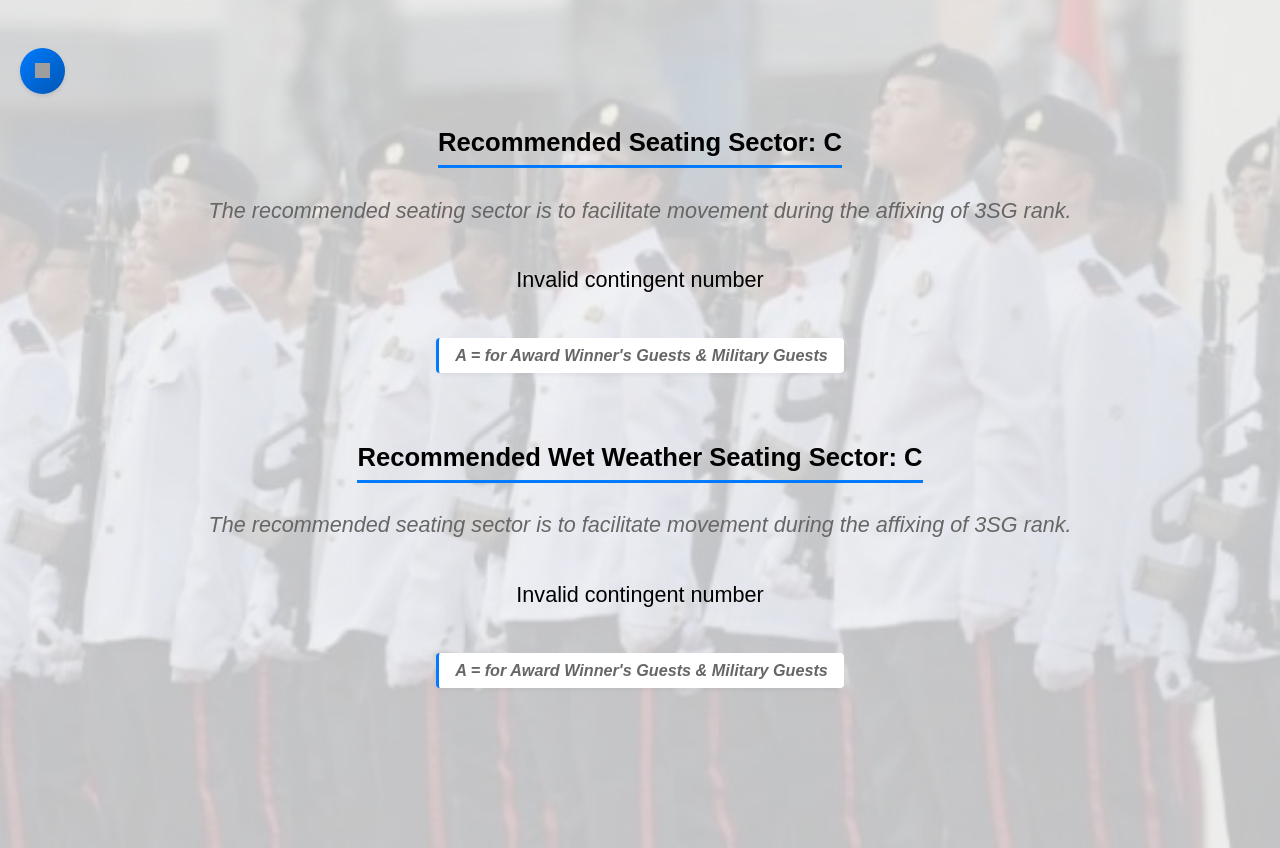
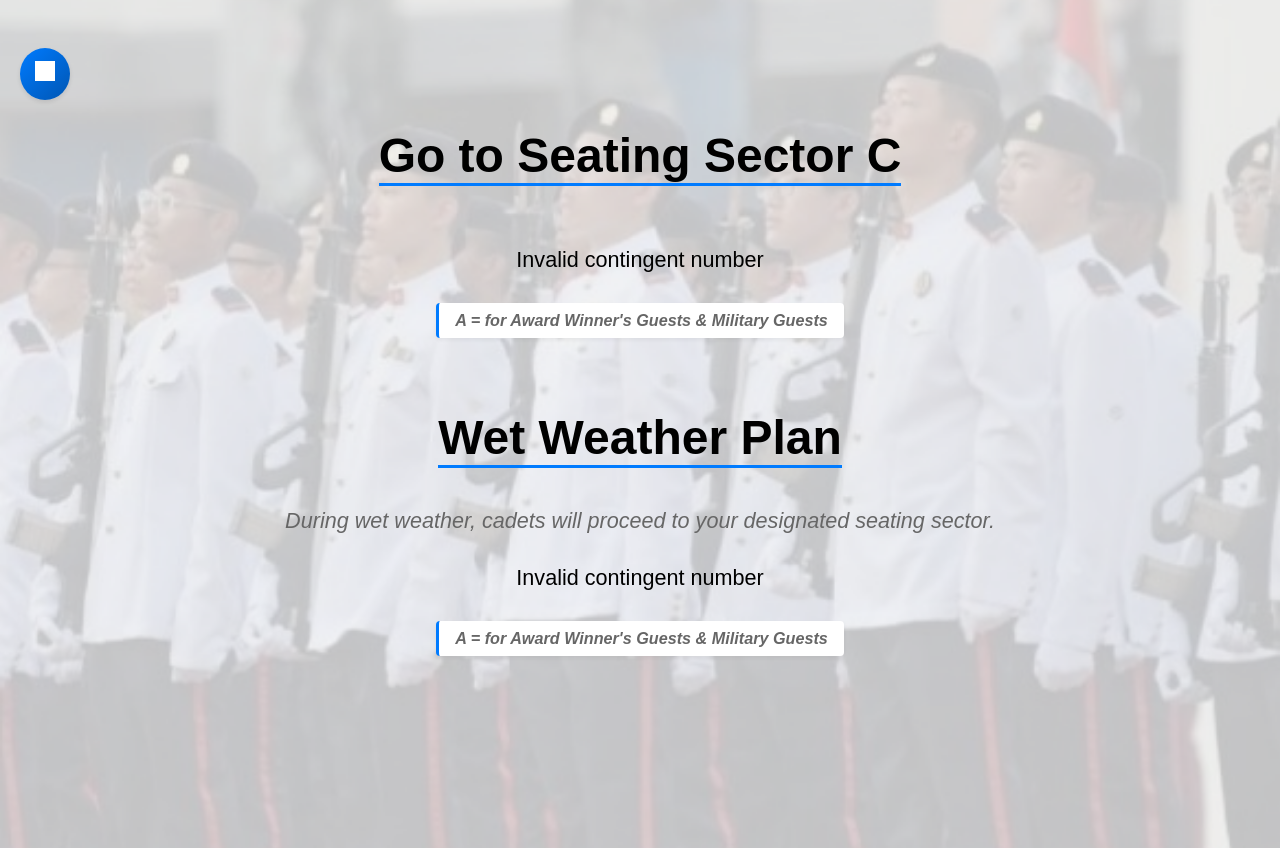
Before and after one commit to carparklocator/carparklocator.github.io, a plain HTML site: page contingent-plan.html in a window 1280 px wide. Drawn offline with Linux system fonts and the light colour scheme; grey boxes are pictures that could not be loaded.

Commit message:
Update texts and buttons

```diff
--- a/cadets.js
+++ b/cadets.js
@@ -35,7 +35,7 @@ function displayCadets(cadets) {
         <th>
             <div class="contingent-header">
                 Contingent
-                <button class="info-icon" onclick="alert('Click the link to see recommended seating')">i</button>
+                <button class="info-icon" onclick="alert('Click the link to see your seating sector')">i</button>
             </div>
         </th>
     `;
--- a/contingent-plan.html
+++ b/contingent-plan.html
@@ -9,23 +9,24 @@
 <body>
     <div class="nav-link-2">
         <a href="javascript:history.back()">
-            <img width="15" height="15" src="https://www.svgrepo.com/show/78884/back-arrow.svg" alt="Back">
+            <img width="20" height="20" src="https://www.svgrepo.com/show/346526/arrow-go-back.svg" alt="Back" style="filter: brightness(0) invert(1);">
         </a>
     </div>
 
     <div class="contingent-container">
         <div class="plans-container">
             <div class="plan-section">
-                <h2 style="margin-top: 4rem;">Recommended Seating Sector: <strong>C<span id="contingentNumberText"></span></strong></h2>
-                <p style="font-style: italic; color: #666666;">The recommended seating sector is to facilitate movement during the affixing of 3SG rank.</p>
+                <h2 style="margin-top: 4rem;">Go to Seating Sector <strong>C<span id="contingentNumberText"></span></strong></h2>
+                <!-- <p style="font-style: italic; color: #666666;">Move to your seating sector to be ready for the rank presentation ceremony.</p> -->
 
                 <div id="dryPlanImage" class="plan-image-container"></div>
                 <p class="plan-label">A = for Award Winner's Guests & Military Guests</p>
             </div>
 
             <div class="plan-section">
-                <h2>Recommended Wet Weather Seating Sector: <strong>C<span id="wetContingentNumberText"></span></strong></h2>
-                <p style="font-style: italic; color: #666666;">The recommended seating sector is to facilitate movement during the affixing of 3SG rank.</p>
+                <!-- <h2>Wet Weather Seating Sector: <strong>C<span id="wetContingentNumberText"></span></strong></h2> -->
+                 <h2>Wet Weather Plan</h2>
+                <p style="font-style: italic; color: #666666; margin: 0px; margin-bottom: 10px; padding: 0px;">During wet weather, cadets will proceed to your designated seating sector.</p>
                 <div id="wetPlanImage" class="plan-image-container"></div>
                 <p class="plan-label">A = for Award Winner's Guests & Military Guests</p>
             </div>
@@ -39,7 +40,7 @@
 
             if (contingentNumber && contingentNumber >= 1 && contingentNumber <= 12) {
                 document.getElementById('contingentNumberText').textContent = contingentNumber;
-                document.getElementById('wetContingentNumberText').textContent = contingentNumber;
+                // document.getElementById('wetContingentNumberText').textContent = contingentNumber;
 
                 const dryPlanImage = document.getElementById('dryPlanImage');
                 const wetPlanImage = document.getElementById('wetPlanImage');
--- a/styles.css
+++ b/styles.css
@@ -372,7 +372,7 @@ button, input, tr {
 
 .nav-link-2 a {
     display: inline-block;
-    padding: 10px 15px;
+    padding: 13px 15px;
     background: linear-gradient(135deg, #007bff, #0056b3);
     color: white;
     border-radius: 100%;
@@ -568,12 +568,11 @@ button, input, tr {
     display: flex;
     flex-direction: column;
     align-items: center;
-    margin-bottom: 1rem;
+    /* margin-bottom: 1rem; */
 }
 
 .plan-section h2 {
-    margin-bottom: 0.5rem;
-    font-size: 1.6rem;
+    font-size: 3rem;
 }
 
 /* Underline the h2 */
@@ -583,7 +582,7 @@ button, input, tr {
     width: 100%;
     height: 3px;
     background-color: #007bff;
-    margin-top: 0.5rem;
+    /* margin-top: 0.5rem; */
 }
 
 
@@ -608,7 +607,7 @@ button, input, tr {
     padding: 8px 16px;
     border-radius: 4px;
     border-left: 3px solid #007bff;
-    margin-top: 1.5rem;
+    margin-top: 0.5rem;
     box-shadow: 0 2px 4px rgba(0,0,0,0.05);
     font-style: italic;
     font-weight: 600;
```
Also changed, not shown: cadets.html (+3 -3 lines), index.html (+1 -1 lines).
